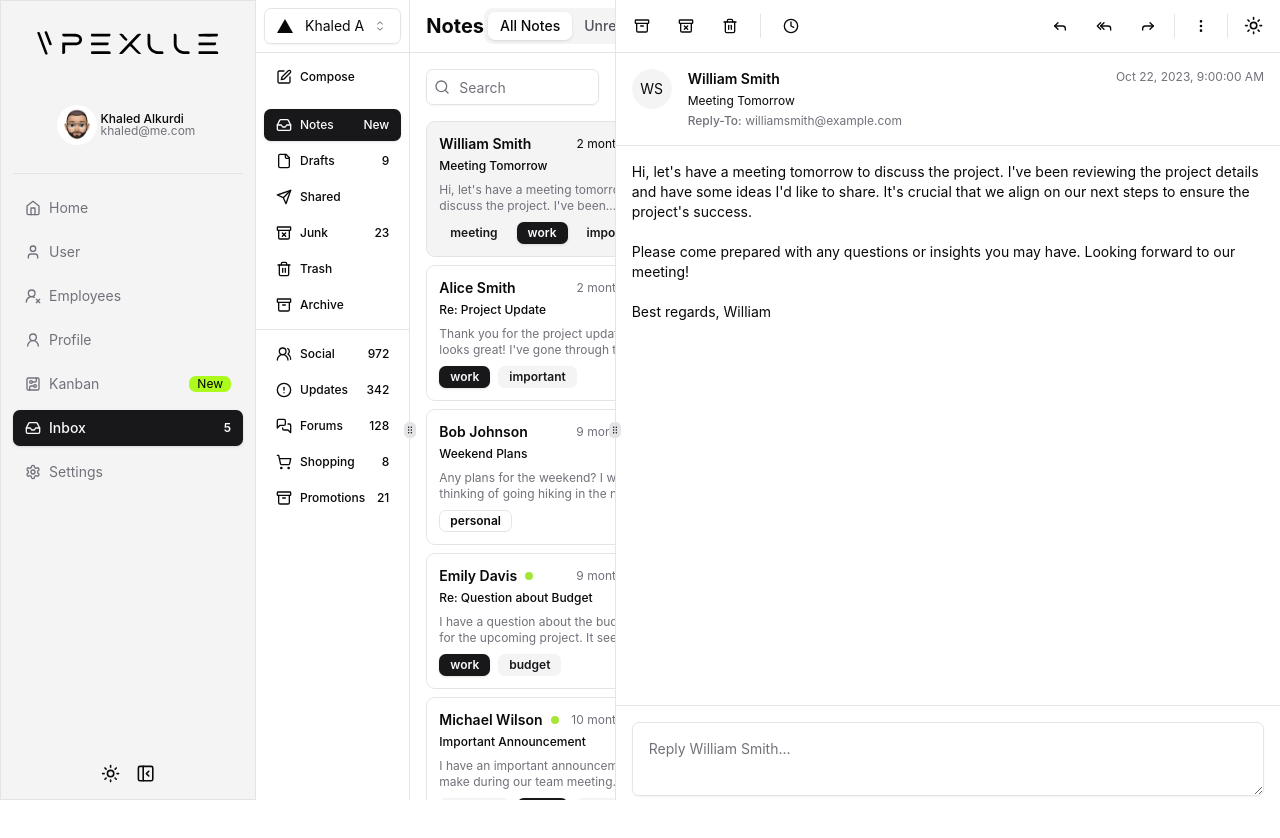
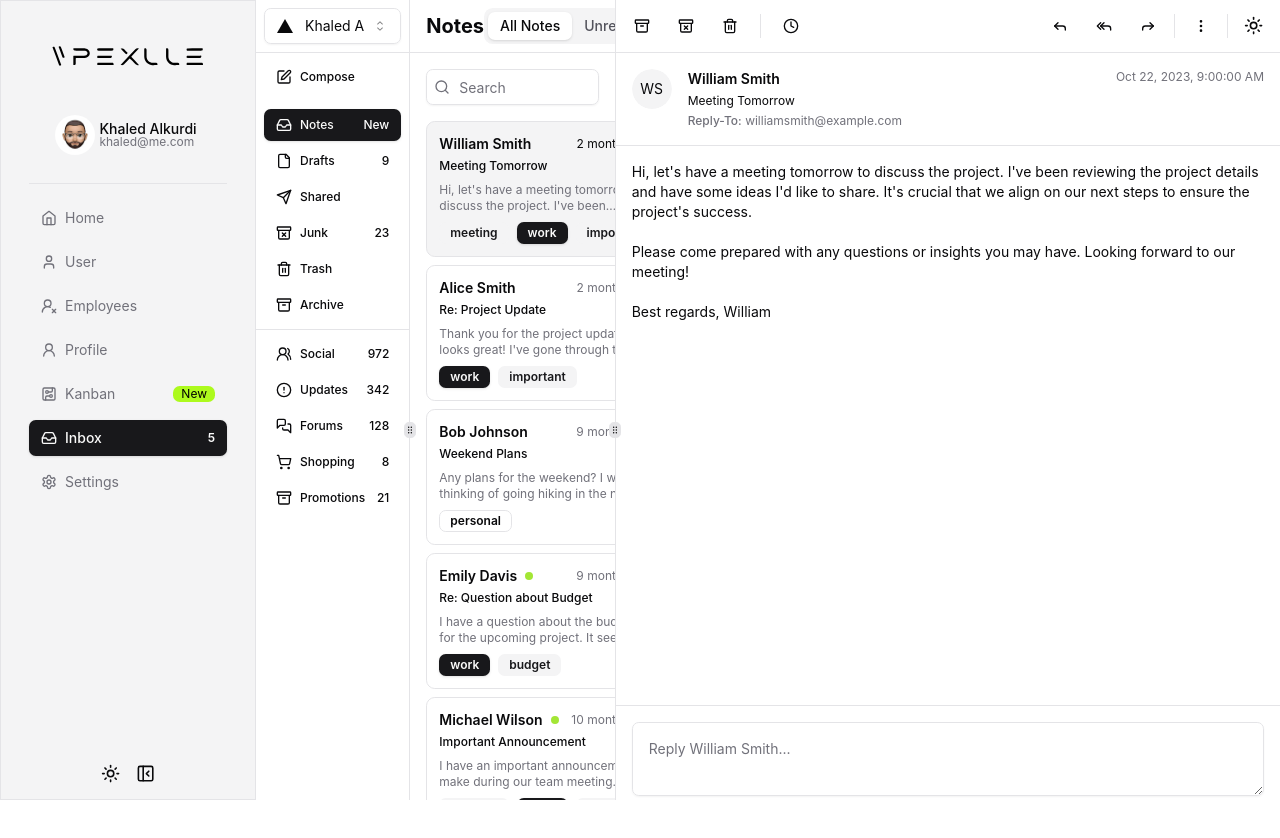
Before and after one commit to pexllecn/pexllecn, a Next.js app: page /dashboard/inbox in a window 1280 px wide. Built offline with nearby package versions, Linux system fonts and the light colour scheme.

Commit message:
padding sidebar

```diff
--- a/app/globals.css
+++ b/app/globals.css
@@ -68,6 +68,7 @@
 }
 
 .sidebar.collapsed {
+  padding:0;
   width: 64px; /* Collapsed width */
 }
 
--- a/components/layout/sidebar.tsx
+++ b/components/layout/sidebar.tsx
@@ -24,7 +24,7 @@ const UserInfoSection = ({ isCollapsed }: { isCollapsed: boolean }) => (
   <div className="flex justify-center items-center gap-2 py-6">
     <UserNav />
     <div className={`hide-when-collapsed transition-all ${isCollapsed ? 'hidden' : ''}`}>
-      <p className="text-xs font-medium leading-none">Khaled Alkurdi</p>
+      <p className="text-sm font-medium leading-none">Khaled Alkurdi</p>
       <p className="text-xs leading-none text-muted-foreground">khaled@me.com</p>
     </div>
   </div>
@@ -89,8 +89,8 @@ export default function Sidebar({ className }: SidebarProps) {
   }, [theme]);
 
   return (
-    <div className={`sidebar flex flex-col h-full border bg-muted ${className} ${isCollapsed ? 'collapsed' : ''}`}>
-      <div className="flex flex-col flex-grow overflow-auto">
+    <div className={`p-4 sidebar flex flex-col h-full border bg-muted ${className} ${isCollapsed ? 'collapsed' : ''}`}>
+      <div className=" flex flex-col flex-grow overflow-auto">
         <LogoSection logo={logo} />
         <UserInfoSection isCollapsed={isCollapsed} />
         <NavigationSection />
```
